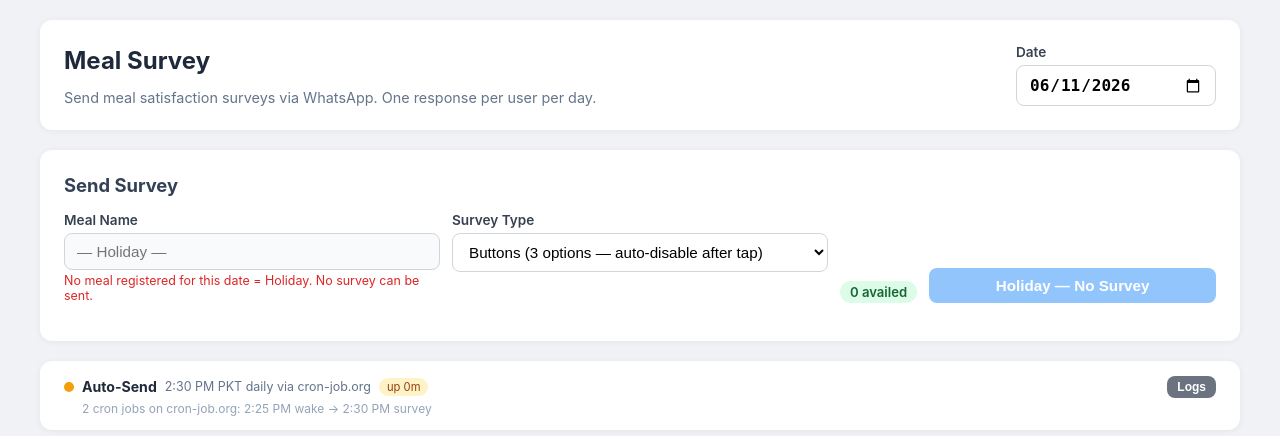
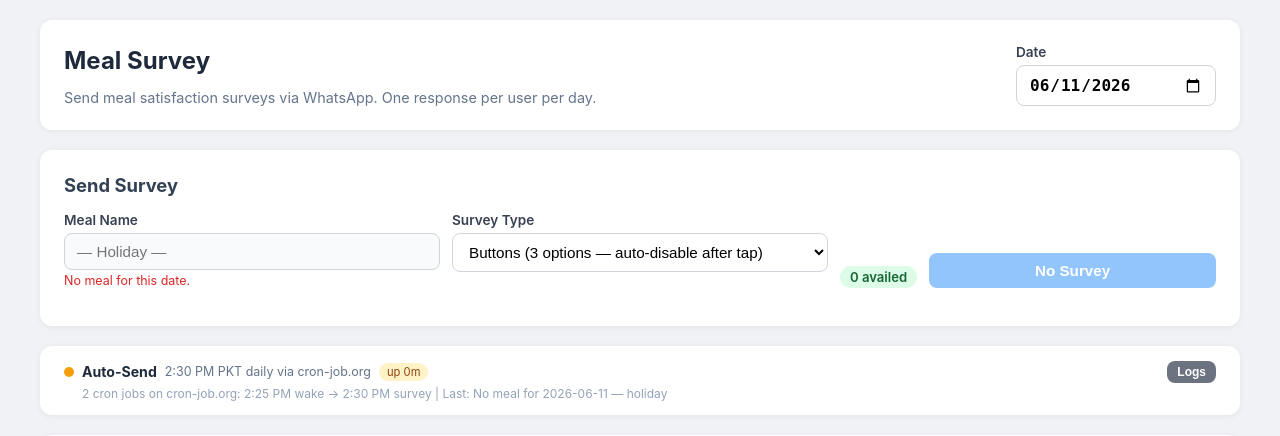
Before and after one commit to oes-nubawan/MEalSurveyAPI, a Flask app: page / in a window 1280 px wide. Shown: the top 436 px of the page. Run offline with Flask 3, Linux system fonts and the light colour scheme; data that the repository does not hold is empty; parts of the project's set-up code (start-up, migrations or seed data) failed here and were passed over.

Commit message:
fix: send WhatsApp first, write DB only on success + simpler messages
CRITICAL BUG FIX:
- Old flow: create DB entry → send WhatsApp → if fail, DB entry stays
  → retry says 'already has response' but message was never sent
- New flow: send WhatsApp → if success, create DB entry
  → if fail, no DB entry, retry works naturally
- Added store.has_response() for checking without creating
- Added store.delete_response() for cleanup
- Added store.cleanup_orphaned_pending() to clean old buggy entries
- Added /api/ui/cleanup-orphaned endpoint

SIMPLER MESSAGES:
- 'No meal registered for this date = Holiday. No survey can be sent.'
  → 'No meal for this date.'
- Similar simplifications across UI hints and error messages

```diff
--- a/app.py
+++ b/app.py
@@ -190,15 +190,15 @@
         meal_name = meal_entry.get("meal_name", meal_name)
         print(f"[survey] Meal for {survey_date}: {meal_name}")
     else:
-        return jsonify({"error": f"No meal registered for {survey_date}. This is a holiday — no tokens, no meal, no survey."}), 400
+        return jsonify({"error": f"No meal for {survey_date}. Holiday."}), 400
 
     if not meal_name:
-        return jsonify({"error": "Meal name is required. Ensure a meal is registered for the selected date."}), 400
+        return jsonify({"error": "No meal name for this date."}), 400
 
     # Get users who availed the meal on this date (from tbl_mealavail)
     available_users = db.get_available_users_for_date(survey_date)
     if not available_users:
-        return jsonify({"error": "No users have availed the meal for this date. Mark users as availed in the Users tab."}), 400
+        return jsonify({"error": "No availed users for this date."}), 400
 
     # Create meal entry (idempotent)
     try:
@@ -214,17 +214,20 @@
         user_id = user["id"]
         user_name = user.get("name", "")
 
-        # Create pending response (skips if already exists)
-        response = db.create_response(user_id, survey_date, meal_name)
-        if not response:
+        # Skip if user already has a response for this date
+        if db.has_response(user_id, survey_date):
             results.append({"phone": phone, "name": user_name, "status": "skipped", "reason": "already has response"})
             continue
 
+        # SEND FIRST — only write to DB if WhatsApp accepts the message
         try:
             print(f"[survey] Sending {survey_type} survey to {user_name} ({phone}) for {meal_name} (date: {survey_date})")
             wa.send_survey(phone, meal_name, survey_type)
+            # WhatsApp accepted → now safe to create pending response in DB
+            db.create_response(user_id, survey_date, meal_name)
             results.append({"phone": phone, "name": user_name, "status": "sent"})
         except Exception as e:
+            # WhatsApp rejected — do NOT create DB entry so retry works
             print(f"[survey] Failed to send to {phone}: {e}")
             errors.append({"phone": phone, "name": user_name, "error": str(e)})
 
@@ -313,15 +316,19 @@
         user_id = user["id"]
         user_name = user.get("name", "")
 
-        response = db.create_response(user_id, today_pkt, meal_name)
-        if not response:
+        # Skip if user already has a response for this date
+        if db.has_response(user_id, today_pkt):
             skip_count += 1
             continue
 
+        # SEND FIRST — only write to DB if WhatsApp accepts
         try:
             wa.send_survey(phone, meal_name, "button")
+            # WhatsApp accepted → safe to create pending response
+            db.create_response(user_id, today_pkt, meal_name)
             sent_count += 1
         except Exception as e:
+            # WhatsApp rejected — no DB entry, so retry will work
             print(f"[cron] Failed to send to {phone}: {e}")
             error_count += 1
 
@@ -526,6 +533,20 @@
     return jsonify({"status": "reset", "phone": phone})
 
 
+@app.route("/api/ui/cleanup-orphaned", methods=["POST"])
+def cleanup_orphaned():
+    """Delete pending responses that were never actually delivered.
+
+    This cleans up the old bug where DB entries were created before
+    WhatsApp send — if the send failed, orphaned 'pending' rows remained.
+    """
+    try:
+        cleaned = db.cleanup_orphaned_pending()
+        return jsonify({"status": "cleaned", "deleted": cleaned})
+    except Exception as e:
+        return jsonify({"error": str(e)}), 500
+
+
 @app.route("/api/ui/debug/webhooks")
 def get_debug_webhooks():
     return jsonify({"count": len(_recent_webhooks), "webhooks": _recent_webhooks})
--- a/store.py
+++ b/store.py
@@ -294,6 +294,27 @@
                 return None
             raise
 
+    def has_response(self, user_id: str, meal_date: str) -> bool:
+        """Check if a response already exists for this user+date. No creation."""
+        existing = self._get("tbl_usersresponse", {
+            "user_id": f"eq.{user_id}",
+            "meal_date": f"eq.{meal_date}",
+            "select": "id",
+        })
+        return len(existing) > 0
+
+    def delete_response(self, user_id: str, meal_date: str) -> bool:
+        """Delete a response row — used to clean up after a failed WhatsApp send."""
+        try:
+            self._delete("tbl_usersresponse", {
+                "user_id": f"eq.{user_id}",
+                "meal_date": f"eq.{meal_date}",
+            })
+            return True
+        except Exception as e:
+            print(f"[store] Error deleting response for user {user_id}: {e}")
+            return False
+
     def get_active_response(self, user_id: str) -> Optional[dict]:
         """Get the active (pending or rated) response for a user. Most recent first."""
         results = self._get("tbl_usersresponse", {
@@ -538,6 +559,33 @@
         """Compatibility: reset all responses for a user."""
         self.reset_user_responses(phone)
 
+    def cleanup_orphaned_pending(self) -> int:
+        """Delete pending responses older than 2 hours — they were likely never delivered.
+
+        A pending response that's been sitting for 2+ hours without any user
+        interaction means the WhatsApp message was probably never sent (old bug)
+        or the user ignored it. Deleting these allows re-sending.
+        """
+        from datetime import timedelta
+        cutoff = (datetime.now(timezone.utc) - timedelta(hours=2)).isoformat()
+        # Find old pending responses
+        old_pending = self._get("tbl_usersresponse", {
+            "response_status": "eq.pending",
+            "created_at": f"lt.{cutoff}",
+            "select": "id,user_id,meal_date",
+        })
+        if not old_pending:
+            return 0
+        count = 0
+        for entry in old_pending:
+            try:
+                self._delete("tbl_usersresponse", {"id": f"eq.{entry['id']}"})
+                count += 1
+                print(f"[store] Cleaned orphaned pending: user={entry['user_id']}, date={entry['meal_date']}")
+            except Exception as e:
+                print(f"[store] Error cleaning orphan: {e}")
+        return count
+
     # No-op methods (state is in DB now)
     def get_state(self, phone: str) -> Optional[dict]:
         """No-op — state is in the database."""
--- a/templates/index.html
+++ b/templates/index.html
@@ -104,7 +104,7 @@
         <div class="field">
           <label for="mealName">Meal Name</label>
           <input id="mealName" type="text" placeholder="Fetching..." readonly style="background:#f8fafc;cursor:default;" />
-          <div class="hint" id="mealHint">Auto-filled from the meal registered for the selected date.</div>
+          <div class="hint" id="mealHint">Auto-filled from the meal for the selected date.</div>
         </div>
         <div class="field">
           <label for="surveyType">Survey Type</label>
@@ -194,7 +194,7 @@
         </div>
 
         <div id="holidayNotice" style="display:none;margin-bottom:12px;padding:10px 14px;border-radius:8px;background:#fef2f2;border:1px solid #fecaca;color:#991b1b;font-size:0.85rem;">
-          <strong>Holiday</strong> — No meal registered for this date. No tokens, no meal, no survey requests.
+          No meal for this date.
         </div>
 
         <div style="overflow-x:auto;">
@@ -286,7 +286,7 @@
           _isHoliday = false;
           nameInput.value = data.meal_name;
           nameInput.placeholder = '';
-          hintEl.textContent = 'Auto-filled from the meal registered for this date.';
+          hintEl.textContent = 'Auto-filled from the meal for this date.';
           hintEl.style.color = '';
           sendBtn.disabled = false;
           sendBtn.textContent = 'Send Survey';
@@ -295,10 +295,10 @@
           _isHoliday = true;
           nameInput.value = '';
           nameInput.placeholder = '— Holiday —';
-          hintEl.textContent = 'No meal registered for this date = Holiday. No survey can be sent.';
+          hintEl.textContent = 'No meal for this date.';
           hintEl.style.color = '#dc2626';
           sendBtn.disabled = true;
-          sendBtn.textContent = 'Holiday — No Survey';
+          sendBtn.textContent = 'No Survey';
         }
       } catch(e) {
         console.error(e);
@@ -386,7 +386,7 @@
         // Only re-enable if not a holiday
         if (_isHoliday) {
           btn.disabled = true;
-          btn.textContent = 'Holiday — No Survey';
+          btn.textContent = 'No Survey';
         } else {
           btn.disabled = false;
           btn.textContent = 'Send Survey';
```
